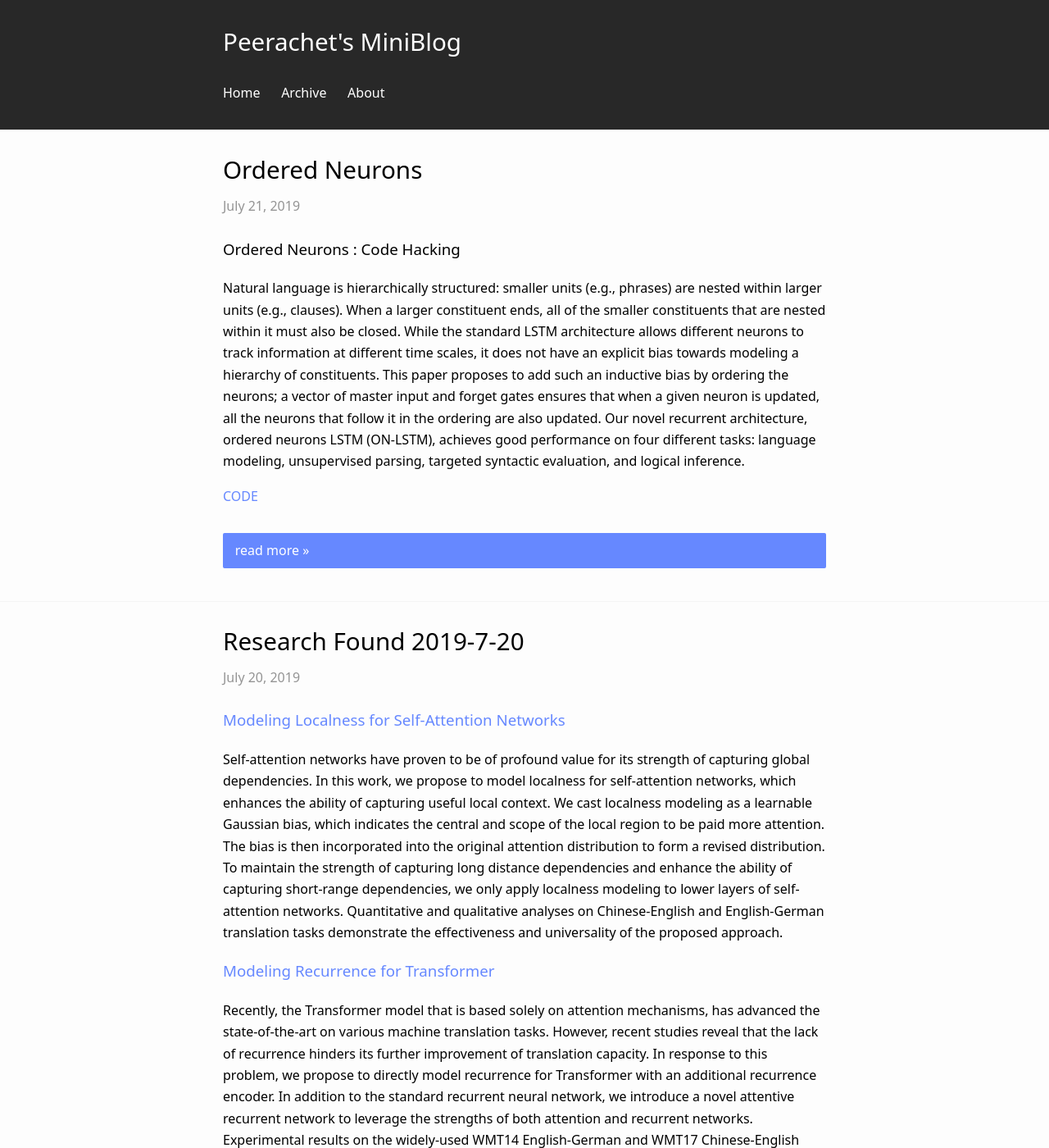
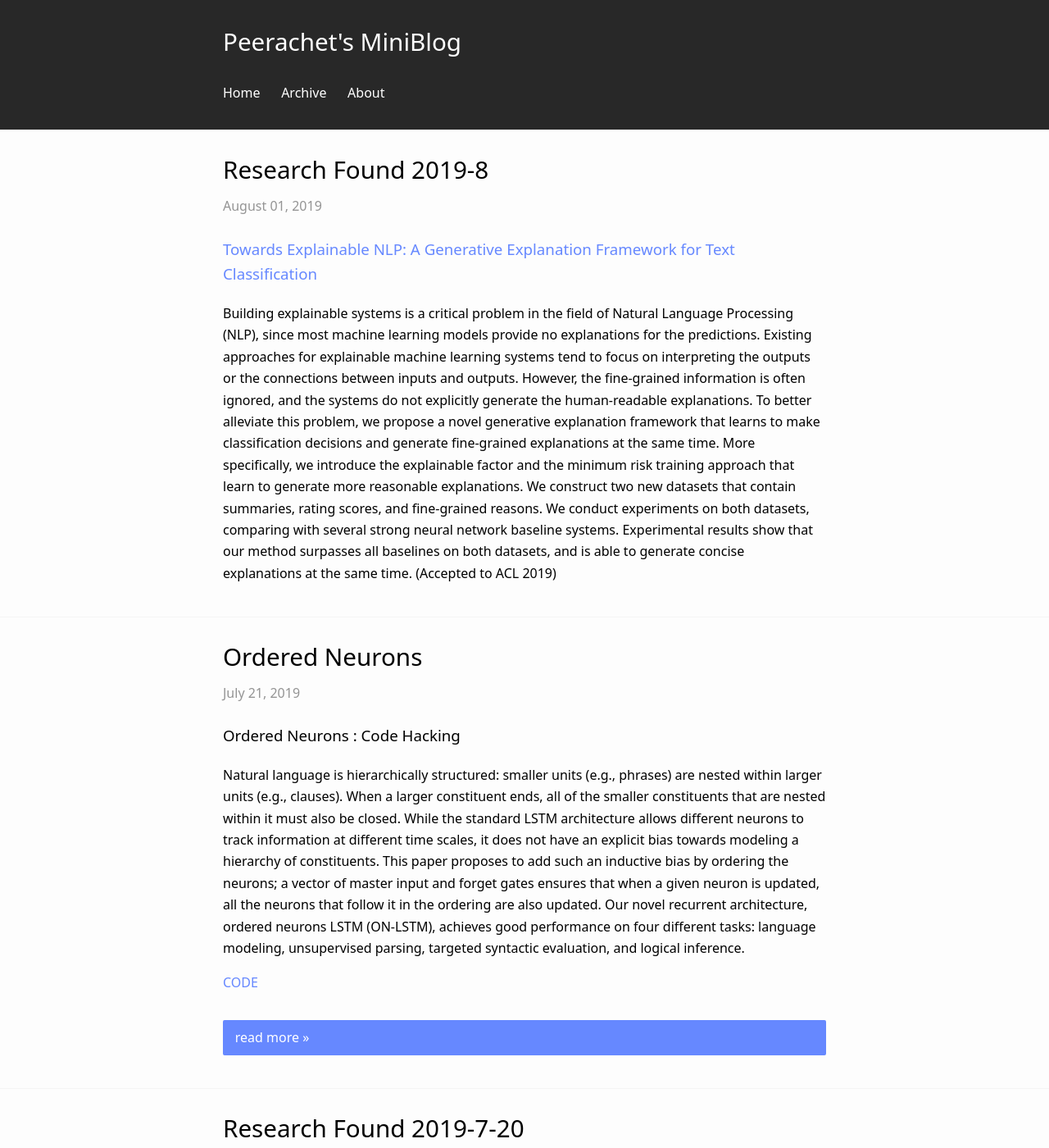
Before and after one commit to peerachetporkaew/simpleblog, a Jekyll site: the page built from index.html, in a window 1280 px wide and 1400 px high. Shown: the whole window at 82% size. Built offline with Jekyll 4.4.1, drawn with Linux system fonts in a browser that asks for light colours; the list of posts is cut into pages by our own code; comment, search, counter and statistics services are not loaded; some of the changed text lies outside the part shown.

Commit message:
research 2018

```diff
--- /dev/null
+++ b/_posts/2019-08-01-Research-Found-Aug.md
@@ -0,0 +1,11 @@
+---
+title: "Research Found 2019-8"
+comments : true
+layout: post
+published: true
+categories: Research
+---
+
+### [Towards Explainable NLP: A Generative Explanation Framework for Text Classification](https://arxiv.org/pdf/1811.00196.pdf)
+
+Building explainable systems is a critical problem in the field of Natural Language Processing (NLP), since most machine learning models provide no explanations for the predictions. Existing approaches for explainable machine learning systems tend to focus on interpreting the outputs or the connections between inputs and outputs. However, the fine-grained information is often ignored, and the systems do not explicitly generate the human-readable explanations. To better alleviate this problem, we propose a novel generative explanation framework that learns to make classification decisions and generate fine-grained explanations at the same time. More specifically, we introduce the explainable factor and the minimum risk training approach that learn to generate more reasonable explanations. We construct two new datasets that contain summaries, rating scores, and fine-grained reasons. We conduct experiments on both datasets, comparing with several strong neural network baseline systems. Experimental results show that our method surpasses all baselines on both datasets, and is able to generate concise explanations at the same time. (Accepted to ACL 2019)
```
Also changed, not shown: _posts/2019-07-20-Research-Found.md (+8 -2 lines).
